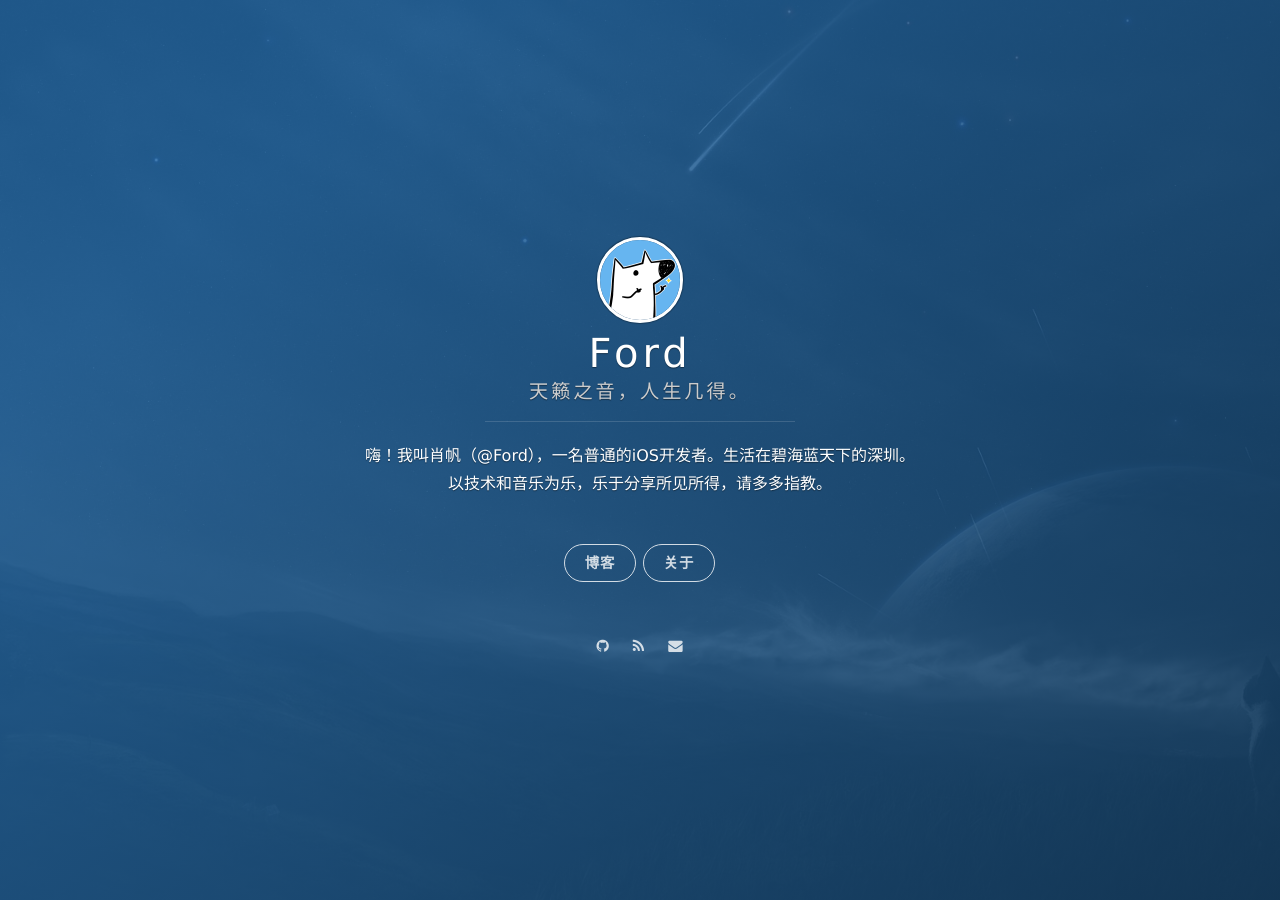
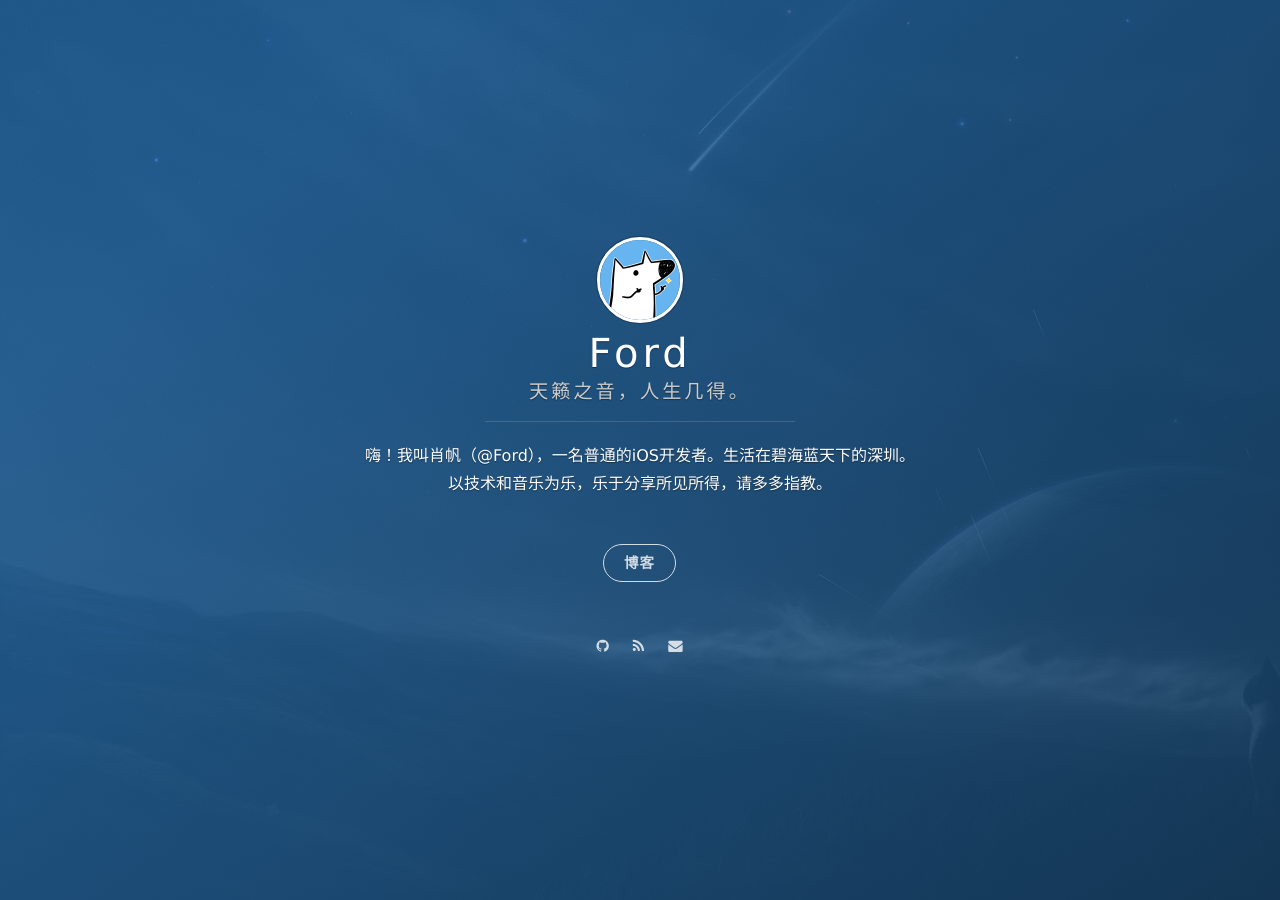
Before and after one commit to QAJenning/Test.github.io, a Jekyll site: the page built from index.html, in a window 1280 px wide. Built offline with Jekyll 4.4.1, drawn with Linux system fonts in a browser that asks for light colours; nearby versions of some CDN libraries; the list of posts is cut into pages by our own code.

Commit message:
commit now

```diff
--- a/_config.yml
+++ b/_config.yml
@@ -22,7 +22,7 @@ blog_button:
 
 # Navigation buttons in the front page.
 nav:
-    - {title: 关于, description: About me, url: 'http://aboutFord.smallfan.net/'}
+    # - {title: 关于, description: About me, url: 'http://aboutFord.smallfan.net/'}
     # - {title: Another Button, description: A button, url: 'http://example.com'}
 
 # Pagination
```
Also changed, not shown: 5 other files.
